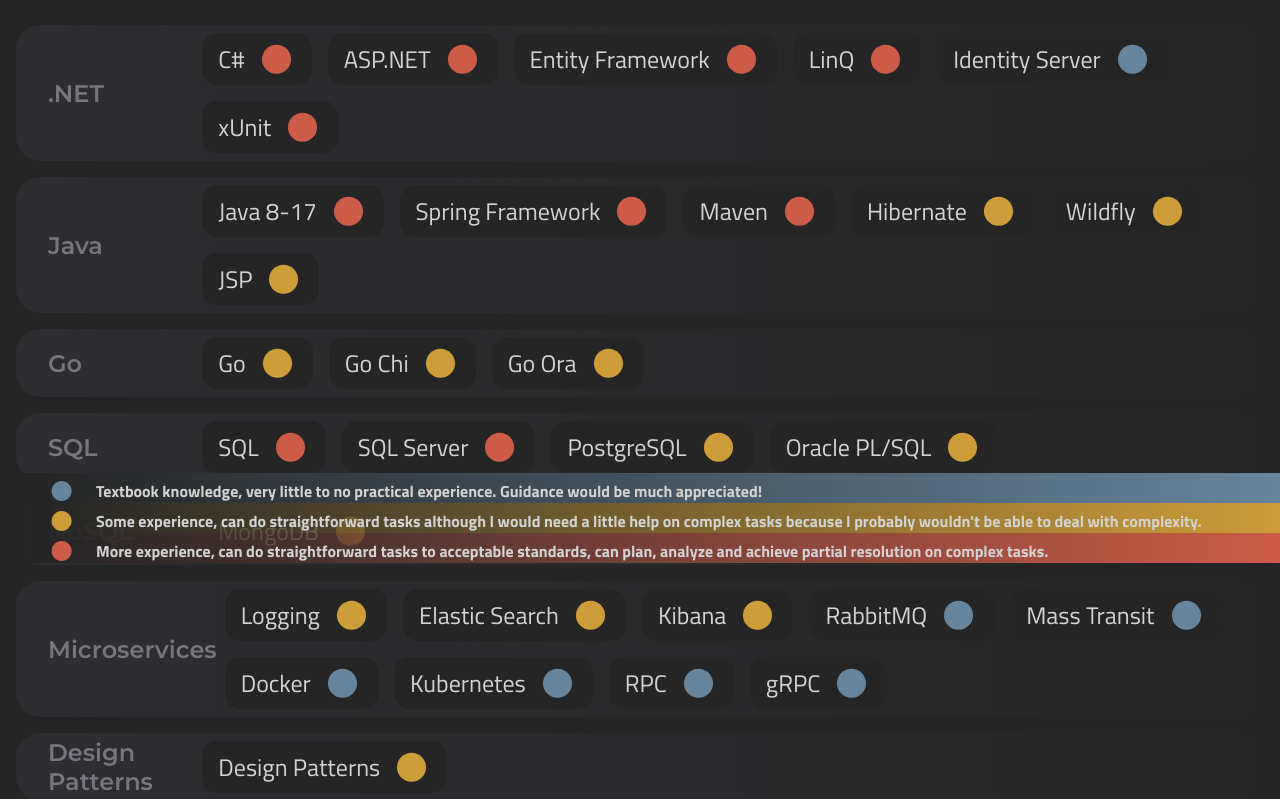
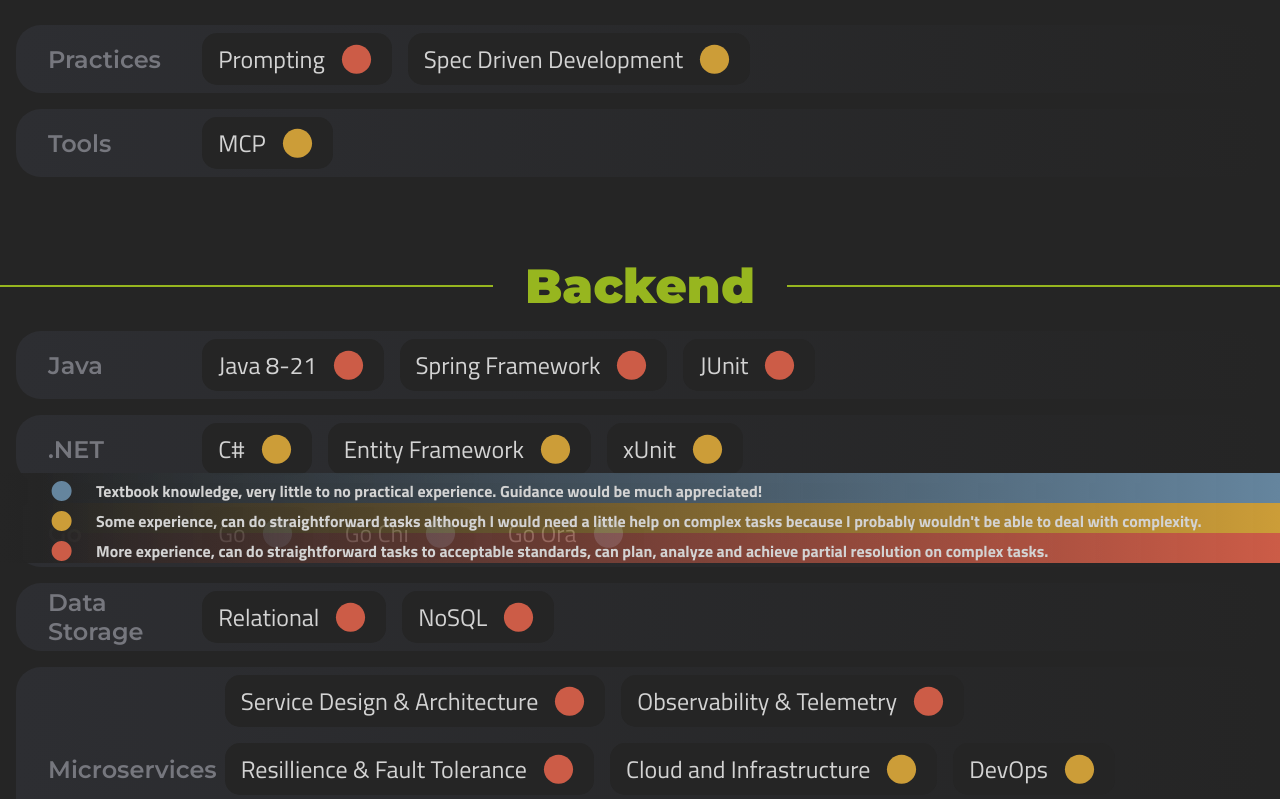
Before and after one commit to julian-cabrera/portfolio-jcabrera-v1, a Next.js app: page /skills in a window 1280 px wide. Shown: the part 221-1020 px from the top of the page. Built offline with nearby package versions, Linux system fonts and the light colour scheme.

Commit message:
updated skills and jobs

```diff
--- a/src/pages/skills/index.tsx
+++ b/src/pages/skills/index.tsx
@@ -18,6 +18,12 @@ const Skills = () => {
       <Navbar />
       <main className={classes.skills}>
         <section>
+          <span className={classes.heading}>AI</span>
+          {SKILL_SET.AI.map((skill, index) => (
+            <SkillCard key={index} name={skill.name} labels={skill.labels} />
+          ))}
+        </section>
+        <section>
           <span className={classes.heading}>Backend</span>
           {SKILL_SET.BACKEND.map((skill, index) => (
             <SkillCard key={index} name={skill.name} labels={skill.labels} />
@@ -35,12 +41,6 @@ const Skills = () => {
             <SkillCard key={index} name={skill.name} labels={skill.labels} />
           ))}
         </section>
-        <section>
-          <span className={classes.heading}>Other</span>
-          {SKILL_SET.OTHER.map((skill, index) => (
-            <SkillCard key={index} name={skill.name} labels={skill.labels} />
-          ))}
-        </section>
         <SkillBar />
         <div className={classes.separator}></div>
       </main>
--- a/src/utilities/Jobs.ts
+++ b/src/utilities/Jobs.ts
@@ -129,11 +129,11 @@ export const JOBS = [
         stack: [
           {
             main: "Java",
-            sub: ["Java 17", "Spring Boot 3"],
+            sub: ["Java 21", "Spring Boot"],
           },
           {
-            main: "MySQL + NoSQL",
-            sub: [],
+            main: "Data",
+            sub: ["MySQL", "NoSQL"],
           },
           {
             main: "AWS",
--- a/src/utilities/Skills.ts
+++ b/src/utilities/Skills.ts
@@ -14,78 +14,71 @@ export const RATING = {
 };
 
 export const SKILL_SET = {
+  AI: [
+    {
+      name: "Practices",
+      labels: [
+        { name: "Prompting", rating: RATING.ADVANCED.color },
+        { name: "Spec Driven Development", rating: RATING.INTERMEDIATE.color }
+      ],
+    },
+    {
+      name: "Tools",
+      labels: [
+        { name: "MCP", rating: RATING.INTERMEDIATE.color },
+      ],
+    }
+  ],
   BACKEND: [
+    {
+      name: "Java",
+      labels: [
+        { name: "Java 8-21", rating: RATING.ADVANCED.color },
+        { name: "Spring Framework", rating: RATING.ADVANCED.color },
+        { name: "JUnit", rating: RATING.ADVANCED.color }
+      ],
+    },
     {
       name: ".NET",
       labels: [
-        { name: "C#", rating: RATING.ADVANCED.color },
-        { name: "ASP.NET", rating: RATING.ADVANCED.color },
-        { name: "Entity Framework", rating: RATING.ADVANCED.color },
-        { name: "LinQ", rating: RATING.ADVANCED.color },
-        { name: "Identity Server", rating: RATING.BEGINNER.color },
-        { name: "xUnit", rating: RATING.ADVANCED.color },
-      ],
-    },
-    {
-      name: "Java",
-      labels: [
-        { name: "Java 8-17", rating: RATING.ADVANCED.color },
-        { name: "Spring Framework", rating: RATING.ADVANCED.color },
-        { name: "Maven", rating: RATING.ADVANCED.color },
-        { name: "Hibernate", rating: RATING.INTERMEDIATE.color },
-        { name: "Wildfly", rating: RATING.INTERMEDIATE.color },
-        { name: "JSP", rating: RATING.INTERMEDIATE.color },
+        { name: "C#", rating: RATING.INTERMEDIATE.color },
+        { name: "Entity Framework", rating: RATING.INTERMEDIATE.color },
+        { name: "xUnit", rating: RATING.INTERMEDIATE.color }
       ],
     },
     {
       name: "Go",
       labels: [
-        { name: "Go", rating: RATING.INTERMEDIATE.color },
-        { name: "Go Chi", rating: RATING.INTERMEDIATE.color },
-        { name: "Go Ora", rating: RATING.INTERMEDIATE.color },
+        { name: "Go", rating: RATING.BEGINNER.color },
+        { name: "Go Chi", rating: RATING.BEGINNER.color },
+        { name: "Go Ora", rating: RATING.BEGINNER.color },
       ],
     },
     {
-      name: "SQL",
+      name: "Data Storage",
       labels: [
-        { name: "SQL", rating: RATING.ADVANCED.color },
-        { name: "SQL Server", rating: RATING.ADVANCED.color },
-        { name: "PostgreSQL", rating: RATING.INTERMEDIATE.color },
-        { name: "Oracle PL/SQL", rating: RATING.INTERMEDIATE.color },
+        { name: "Relational", rating: RATING.ADVANCED.color },
+        { name: "NoSQL", rating: RATING.ADVANCED.color }
       ],
-    },
-    {
-      name: "NoSQL",
-      labels: [{ name: "MongoDB", rating: RATING.INTERMEDIATE.color }],
     },
     {
       name: "Microservices",
       labels: [
-        { name: "Logging", rating: RATING.INTERMEDIATE.color },
-        { name: "Elastic Search", rating: RATING.INTERMEDIATE.color },
-        { name: "Kibana", rating: RATING.INTERMEDIATE.color },
-        { name: "RabbitMQ", rating: RATING.BEGINNER.color },
-        { name: "Mass Transit", rating: RATING.BEGINNER.color },
-        { name: "Docker", rating: RATING.BEGINNER.color },
-        { name: "Kubernetes", rating: RATING.BEGINNER.color },
-        { name: "RPC", rating: RATING.BEGINNER.color },
-        { name: "gRPC", rating: RATING.BEGINNER.color },
+        { name: "Service Design & Architecture", rating: RATING.ADVANCED.color },
+        { name: "Observability & Telemetry", rating: RATING.ADVANCED.color },
+        { name: "Resillience & Fault Tolerance", rating: RATING.ADVANCED.color },
+        { name: "Cloud and Infrastructure", rating: RATING.INTERMEDIATE.color },
+        { name: "DevOps", rating: RATING.INTERMEDIATE.color },
+        { name: "Security in Distributed Systems", rating: RATING.ADVANCED.color },
       ],
-    },
-    {
-      name: "Design Patterns",
-      labels: [{ name: "Design Patterns", rating: RATING.INTERMEDIATE.color }],
-    },
+    }
   ],
   FRONTEND: [
     {
       name: "JavaScript",
       labels: [
-        { name: "JavaScript", rating: RATING.ADVANCED.color },
-        { name: "TypeScript", rating: RATING.INTERMEDIATE.color },
-        { name: "Jest", rating: RATING.BEGINNER.color },
-        { name: "jQuery", rating: RATING.INTERMEDIATE.color },
-        { name: "AJAX", rating: RATING.INTERMEDIATE.color },
+        { name: "JavaScript", rating: RATING.INTERMEDIATE.color },
+        { name: "TypeScript", rating: RATING.INTERMEDIATE.color }
       ],
     },
     {
@@ -136,19 +129,9 @@ export const SKILL_SET = {
     {
       name: "Issue Tracker",
       labels: [
-        { name: "Jira", rating: RATING.INTERMEDIATE.color },
+        { name: "Jira", rating: RATING.ADVANCED.color },
         { name: "Azure DevOps", rating: RATING.INTERMEDIATE.color },
       ],
     },
-  ],
-  OTHER: [
-    {
-      name: "Adobe",
-      labels: [
-        { name: "Figma", rating: RATING.ADVANCED.color },
-        { name: "Photoshop", rating: RATING.INTERMEDIATE.color },
-        { name: "Illustrator", rating: RATING.INTERMEDIATE.color },
-      ],
-    },
-  ],
+  ]
 };
```
